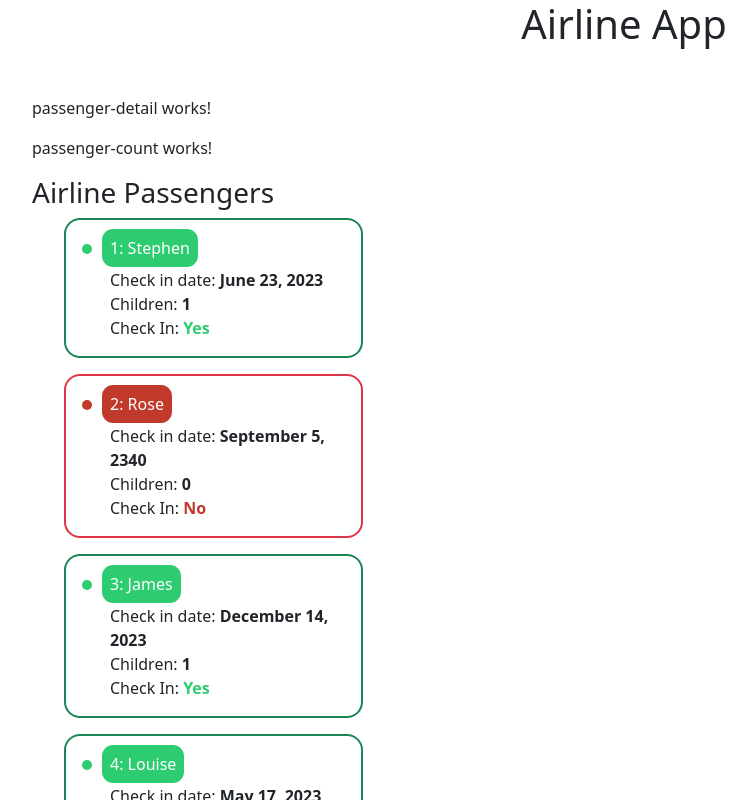
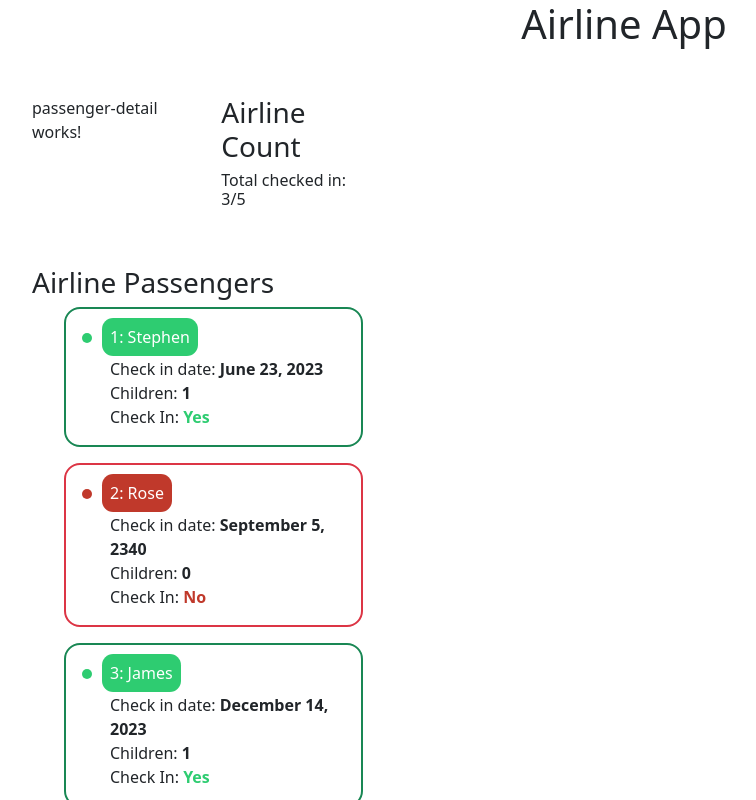
Before and after one commit to JuriLu/Airline, an Angular app in the folder Airline/: page / in a window 1280 px wide. Shown: the top 800 px of the page, without its empty margins (16-772 px from the left). Built offline with nearby package versions, Linux system fonts and the light colour scheme.

Commit message:
Passenger Count Component

```diff
--- a/Airline/src/app/passenger-dashboard/components/passenger-count/passenger-count.component.html
+++ b/Airline/src/app/passenger-dashboard/components/passenger-count/passenger-count.component.html
@@ -1 +1 @@
-<p>passenger-count works!</p>
+<p>Template In TS</p>
--- a/Airline/src/app/passenger-dashboard/components/passenger-count/passenger-count.component.ts
+++ b/Airline/src/app/passenger-dashboard/components/passenger-count/passenger-count.component.ts
@@ -1,10 +1,33 @@
-import { Component } from '@angular/core';
+import { Component, Input, OnInit } from '@angular/core';
+import { Passenger } from '../../interfaces/passenger.interface';
 
 @Component({
   selector: 'app-passenger-count',
-  templateUrl: './passenger-count.component.html',
+  template: `<div class="container-fluid">
+    <h3>Airline Count</h3>
+    <div class="h6">
+      Total checked in: {{this.checkedInCount()}}/{{this.items.length}}
+    </div>
+  </div>`,
   styleUrls: ['./passenger-count.component.scss']
 })
-export class PassengerCountComponent {
+export class PassengerCountComponent implements OnInit{
+  // @Input() set passengersInfo(passengersInfo:Passenger[]){
+  //   this.items = passengersInfo
+  // }
+
+  // items!:Passenger[]
+
+  @Input() items!:Passenger[]
+
+  constructor(){
 
 }
+
+ngOnInit(){
+}
+
+  checkedInCount(): number{
+    return this.items.filter((passenger:Passenger) => passenger.checkedIn).length
+  }
+}
--- a/Airline/src/app/passenger-dashboard/components/passenger-detail/passenger-detail.component.ts
+++ b/Airline/src/app/passenger-dashboard/components/passenger-detail/passenger-detail.component.ts
@@ -1,4 +1,5 @@
-import { Component } from '@angular/core';
+import { Component, Input } from '@angular/core';
+import { Passenger } from '../../interfaces/passenger.interface';
 
 @Component({
   selector: 'app-passenger-detail',
@@ -7,4 +8,5 @@ import { Component } from '@angular/core';
 })
 export class PassengerDetailComponent {
 
+constructor(){}
 }
--- a/Airline/src/app/passenger-dashboard/containers/passenger-dashboard/passenger-dashboard.component.html
+++ b/Airline/src/app/passenger-dashboard/containers/passenger-dashboard/passenger-dashboard.component.html
@@ -1,6 +1,9 @@
 <div class="container mx-0 px-5 col-4 mt-5 app">
-     <app-passenger-detail></app-passenger-detail>
-     <app-passenger-count></app-passenger-count>
+     <div class="row  mb-5">
+          <app-passenger-detail class="col-md-6"></app-passenger-detail>
+          <app-passenger-count class="col-md-6" [items]="passengers"></app-passenger-count>
+     </div>
+
      <h3>Airline Passengers</h3>
      <ul>
           <!-- PASSENGER CARD -->
```
Also changed, not shown: Airline/src/app/passenger-dashboard/containers/passenger-dashboard/passenger-dashboard.component.ts (indentation only), 2 other files (tests, documents, lock files or other folders).
